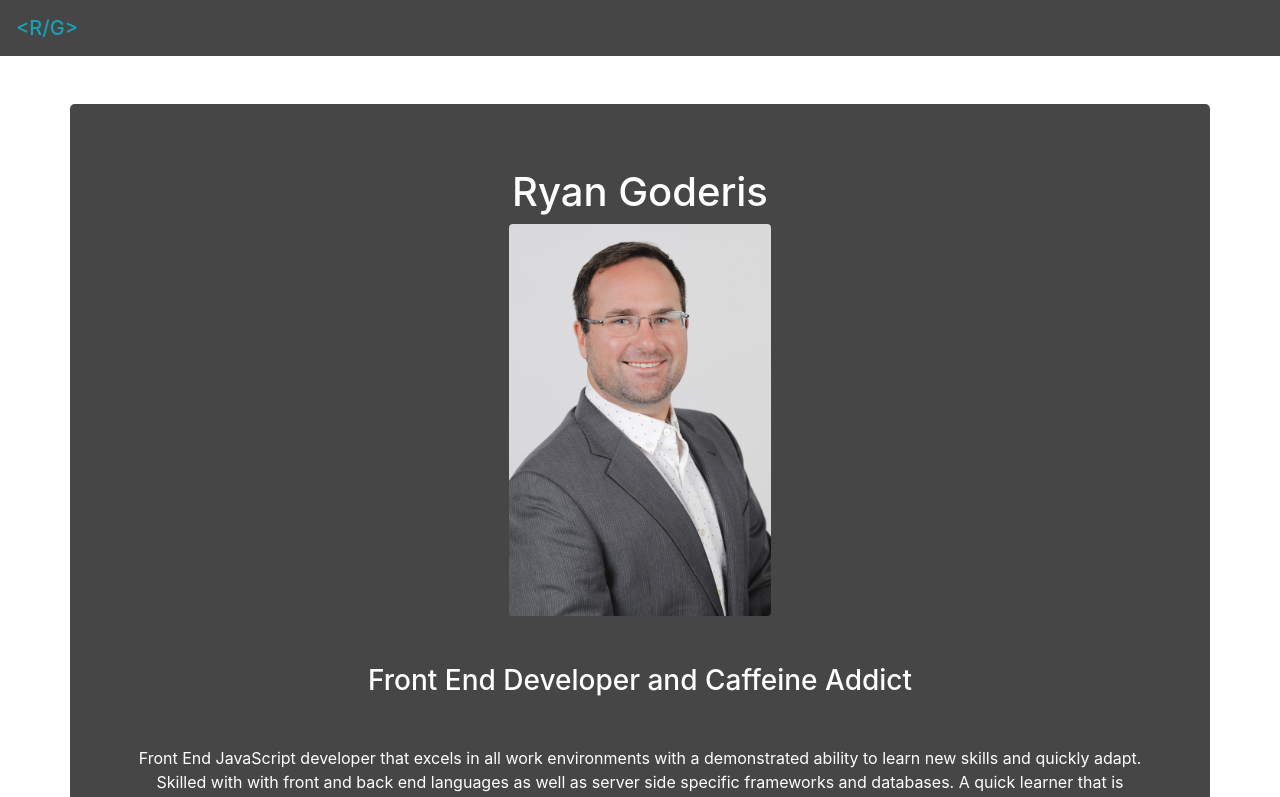
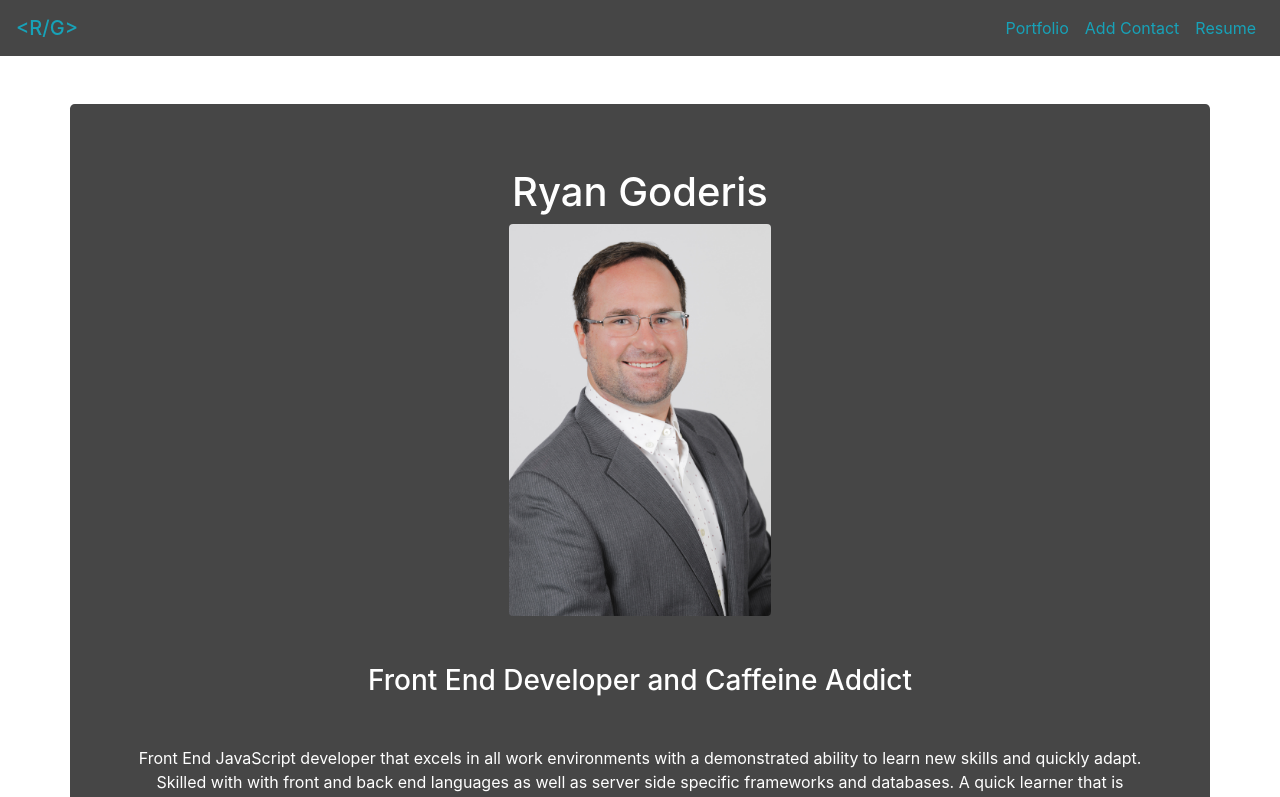
Before and after one commit to rgoderis/portfolio_2, a React (Create React App) app in the folder client/: page / in a window 1280 px wide. Shown: the top 797 px of the page. Built offline with nearby package versions, Linux system fonts and the light colour scheme.

Commit message:
added links to Resume, AddContact, and Home page to header, set logo to link to Home page. In AddContact, changed header text and added spacing to header and button.

```diff
--- a/client/src/Components/Header/index.js
+++ b/client/src/Components/Header/index.js
@@ -1,4 +1,5 @@
 import React from 'react';
+import {Link} from 'react-router-dom'
 
 import './style.css'
 
@@ -6,7 +7,23 @@ function Header(){
     let logo = '<R/G>'
     return(
         <header className="navbar navbar-expand-lg navbar-dark header">
-            <span className="navbar-brand text-info mb-0 h1">{logo}</span>
+            <Link to="/" className="navbar-brand text-info mb-0 h1">{logo}</Link>
+            <button className="navbar-toggler bg-info" type="button" data-toggle="collapse" data-target="#navbarSupportedContent" aria-controls="navbarSupportedContent" aria-expanded="false" aria-label="Toggle navigation">
+                <span className="navbar-toggler-icon"></span>
+            </button>
+            <div className="collapse navbar-collapse" id="navbarSupportedContent">
+                <ul className="navbar-nav ml-auto">
+                    <li className="nav-item">
+                        <Link to="/" className="float-right nav-link text-info">Portfolio</Link>
+                    </li>
+                    <li className="nav-item">
+                        <Link to="/AddContact" className="float-right nav-link text-info">Add Contact</Link>
+                    </li>
+                    <li className="nav-item">
+                      <Link to="/Resume" className="float-right nav-link text-info">Resume</Link>
+                    </li>
+                </ul>
+            </div>
         </header>
     )
 }
--- a/client/src/Pages/AddContact.js
+++ b/client/src/Pages/AddContact.js
@@ -79,9 +79,9 @@ class AddContact extends React.Component{
         return(
             <div className="container">
                 {this.state.contactAdded?
-                <h1 className="text-center">New Contact Added</h1>:
+                <h1 className="text-center">Contact Information Added</h1>:
                 <div>
-                <h1 className="text-center">{this.state.contactAdded?("Added New Contact"):("New Contact")}</h1>
+                <h2 className="text-center mb-5 mt-5">Enter Your Contact Information Below</h2>
                 <form>
                     <div className="form-group">
                         <div className="row">
@@ -187,7 +187,7 @@ class AddContact extends React.Component{
                             </div>
                         </div>
                     </div>
-                    <button className="btn btn-info btn-lg text-color" onClick={this.handleFormSubmit}>Add Contact</button>
+                    <button className="btn btn-info btn-lg text-color mt-2" onClick={this.handleFormSubmit}>Add Contact</button>
                 </form>
                 </div>
                 }
```
